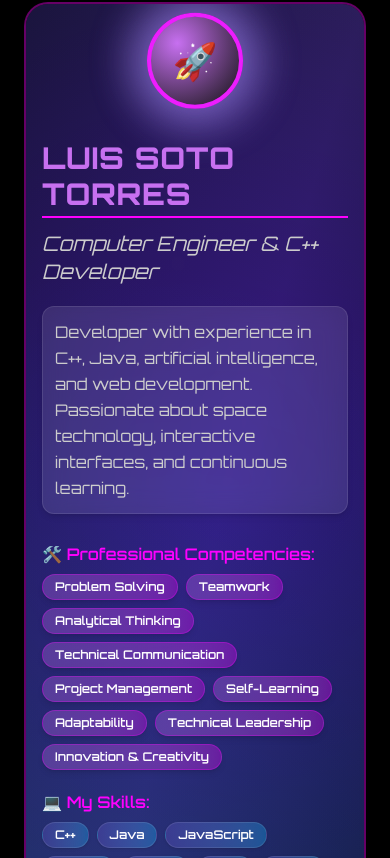
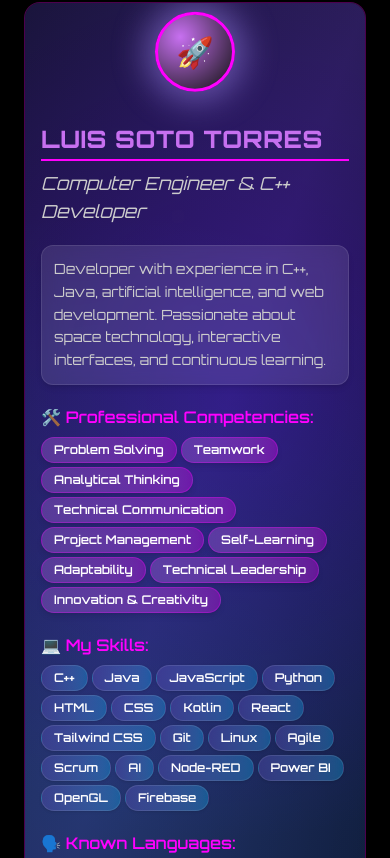
Before and after one commit to Luisotorres3/luisotorres3.github.io, a React (Vite) app: page / in a window 390 px wide. Shown: the part 866-1724 px from the top of the page. Built offline with nearby package versions, Linux system fonts and the light colour scheme.

Commit message:
(fix) bg in phone mode || updated CV

```diff
--- a/src/components/AboutMe.jsx
+++ b/src/components/AboutMe.jsx
@@ -24,21 +24,20 @@ const AboutMe = () => {
   return (
     <div
       id="about"
-      className="min-h-[400px] w-full flex items-center justify-center px-2 py-6 md:px-6 md:py-10 text-text transition-colors duration-500"
+      className="min-h-[400px] w-full flex items-center justify-center px-2 py-6 sm:px-4 sm:py-10 text-text transition-colors duration-500"
     >
       <motion.div
-        className="relative z-10 w-full max-w-4xl flex flex-col md:flex-row gap-6 md:gap-10 items-center border-2 border-accent/40 rounded-3xl p-4 md:p-8 shadow-2xl bg-white/10 backdrop-blur-2xl bg-clip-padding overflow-hidden"
+        className="relative z-10 w-full max-w-4xl flex flex-col sm:flex-row gap-6 sm:gap-10 items-center border border-accent/30 rounded-2xl p-4 sm:p-6 shadow-xl bg-white/10 backdrop-blur-xl bg-clip-padding overflow-hidden"
         initial={{ opacity: 0, y: 80 }}
         whileInView={{ opacity: 1, y: 0 }}
         transition={{ duration: 0.8 }}
       >
-        {/* Fondo galáctico SOLO en el div interior */}
+        {/* Fondo animado galáctico */}
         <div className="absolute inset-0 z-0 pointer-events-none">
           <div className="absolute inset-0 bg-gradient-to-br from-[#1a1440] via-[#2d1e60] to-[#0e0e2c] opacity-90" />
           <div className="absolute inset-0 bg-[radial-gradient(circle_at_60%_40%,rgba(80,0,255,0.25),transparent_70%)]" />
           <div className="absolute inset-0 bg-[radial-gradient(circle_at_20%_80%,rgba(0,200,255,0.15),transparent_70%)]" />
-          {/* Partículas */}
-          {[...Array(40)].map((_, i) => (
+          {[...Array(30)].map((_, i) => (
             <div
               key={i}
               className="absolute rounded-full bg-white/20 blur-sm animate-pulse"
@@ -53,15 +52,16 @@ const AboutMe = () => {
             />
           ))}
         </div>
-        {/* Avatar estilo nave */}
+
+        {/* Avatar */}
         <motion.div
-          className="w-24 h-24 md:w-40 md:h-40 rounded-full flex items-center justify-center shrink-0 relative"
+          className="w-20 h-20 sm:w-32 sm:h-32 rounded-full flex items-center justify-center shrink-0 relative"
           animate={{
             y: [0, -10, 0],
             boxShadow: [
-              "0 0 32px 8px #a78bfa55, 0 0 0 0 #38bdf855",
-              "0 0 48px 16px #a78bfa88, 0 0 0 0 #38bdf888",
-              "0 0 32px 8px #a78bfa55, 0 0 0 0 #38bdf855",
+              "0 0 24px 6px #a78bfa55, 0 0 0 0 #38bdf855",
+              "0 0 36px 12px #a78bfa88, 0 0 0 0 #38bdf888",
+              "0 0 24px 6px #a78bfa55, 0 0 0 0 #38bdf855",
             ],
           }}
           transition={{
@@ -73,40 +73,34 @@ const AboutMe = () => {
             background:
               "radial-gradient(circle at 30% 30%, var(--color-primary), #111)",
             borderRadius: "9999px",
-            border: "4px solid var(--color-accent)",
-            boxShadow: "0 0 32px 8px #a78bfa55, 0 0 0 0 #38bdf855",
+            border: "3px solid var(--color-accent)",
           }}
         >
-          <span className="text-4xl md:text-6xl font-extrabold text-background drop-shadow-glow">
+          <span className="text-3xl sm:text-5xl font-extrabold text-background drop-shadow-glow">
             🚀
           </span>
-          {/* Glow animado */}
-          <span
-            className="absolute inset-0 rounded-full pointer-events-none animate-pulse-slow"
-            style={{
-              boxShadow: "0 0 48px 16px #a78bfa55, 0 0 0 0 #38bdf855",
-            }}
-          />
         </motion.div>
 
-        {/* Consola de datos */}
-        <div className="w-full text-left relative z-10 flex flex-col gap-1 md:gap-2">
-          <h2 className="text-3xl md:text-4xl font-extrabold text-primary mb-2 tracking-wide uppercase border-b-2 border-accent inline-block pb-1">
+        {/* Contenido */}
+        <div className="w-full relative z-10 text-left flex flex-col gap-2">
+          <h2 className="text-2xl sm:text-3xl font-extrabold text-primary tracking-wide uppercase border-b-2 border-accent pb-1 inline-block">
             {t(aboutData.nameKey)}
           </h2>
-          <h3 className="text-xl md:text-2xl text-muted mb-4 italic">
+
+          <h3 className="text-lg sm:text-xl text-muted italic mb-3">
             {t(aboutData.titleKey)}
           </h3>
-          <p className="text-base text-muted mb-4 md:mb-6 leading-relaxed bg-white/10 p-3 md:p-4 rounded-xl shadow-md backdrop-blur-md border border-white/10">
+
+          <p className="text-sm sm:text-base text-muted leading-relaxed bg-white/10 p-3 rounded-xl shadow-md backdrop-blur-md border border-white/10 mb-3">
             {t(aboutData.descriptionKey)}
           </p>
 
           {/* Competencias */}
-          <div className="mt-2 md:mt-3">
+          <div>
             <h4 className="font-semibold text-accent mb-2 flex items-center gap-2">
               🛠️ {t("about.competencies.title", "Competencias Profesionales")}:
             </h4>
-            <div className="flex flex-wrap gap-2 mb-2">
+            <div className="flex flex-wrap gap-1 sm:gap-2 mb-3">
               {competencies.map((comp, idx) => (
                 <span
                   key={idx}
@@ -119,11 +113,11 @@ const AboutMe = () => {
           </div>
 
           {/* Habilidades técnicas */}
-          <div className="mt-2 md:mt-3">
+          <div>
             <h4 className="font-semibold text-accent mb-2 flex items-center gap-2">
               💻 {t("about.mySkills", "Habilidades Técnicas")}:
             </h4>
-            <div className="flex flex-wrap gap-2 mb-2">
+            <div className="flex flex-wrap gap-1 sm:gap-2 mb-3">
               {aboutData.skills.map((skill, idx) => (
                 <span
                   key={idx}
@@ -136,11 +130,11 @@ const AboutMe = () => {
           </div>
 
           {/* Idiomas */}
-          <div className="mt-2 md:mt-3">
-            <h4 className="font-semibold text-accent mb-1">
+          <div>
+            <h4 className="font-semibold text-accent mb-2">
               🗣️ {t("about.languages.title", "Idiomas conocidos")}:
             </h4>
-            <ul className="flex flex-wrap gap-2 mt-1">
+            <ul className="flex flex-wrap gap-1 sm:gap-2">
               {languages.map((lang, idx) => (
                 <li
                   key={idx}
--- a/src/components/Hero.jsx
+++ b/src/components/Hero.jsx
@@ -16,7 +16,7 @@ const Hero = () => {
       </div>
 
       {/* Contenido principal */}
-      <div className="relative z-10">
+      <div className="relative z-10 flex flex-col items-center justify-center text-center px-4">
         <h1 className="text-4xl md:text-6xl font-bold mb-4 drop-shadow-[0_0_20px_rgba(0,255,255,0.7)] text-transparent bg-clip-text bg-gradient-to-r from-cyan-400 via-blue-300 to-purple-500">
           {t("hero.title")}
         </h1>
--- a/src/index.css
+++ b/src/index.css
@@ -52,6 +52,10 @@ body {
   }
 
   .bg-background {
-    background-color: rgba(var(--bg-rgb), 0.9);
+    background-color: rgba(var(--color-background-rgb), 0.9);
+  }
+
+  .bg-background-mob {
+    background-color: rgba(var(--color-background-rgb), 1);
   }
 }
--- a/src/layouts/Footer.jsx
+++ b/src/layouts/Footer.jsx
@@ -17,7 +17,7 @@ const socialLinks = [
   },
   {
     name: "CV",
-    url: "/portfolio_luis/Luis_Soto_Torres_CV_English.pdf",
+    url: "/CV_Luis_Soto_Torres_English.pdf",
     icon: <FiFileText />,
   },
   {
@@ -49,7 +49,7 @@ const Footer = () => {
         {/* Portfolio versions */}
         <div className="flex justify-center gap-4 mb-8">
           <SimpleLink
-            href="https://luisotorres3.github.io/"
+            href="https://luisotorres3.github.io/portfolio_v1/"
             className="text-accent hover:text-primary transition-colors duration-300 flex items-center gap-2"
           >
             <span className="text-sm">{t("footer.portfolio_v1")}</span>
--- a/src/layouts/Header.jsx
+++ b/src/layouts/Header.jsx
@@ -33,7 +33,7 @@ const Header = () => {
     },
     {
       name: "CV",
-      url: "/portfolio_luis/Luis_Soto_Torres_CV_English.pdf",
+      url: "/CV_Luis_Soto_Torres_English.pdf",
       icon: <FiFileText className="text-2xl" />,
     },
     {
@@ -148,7 +148,7 @@ const Header = () => {
               animate={{ opacity: 1, y: 0 }}
               exit={{ opacity: 0, y: 20 }}
               transition={{ duration: 0.3, delay: 0.1 }}
-              className="relative h-[100dvh] flex flex-col items-center justify-center gap-12 text-primary text-center px-6 bg-background/90 backdrop-blur-md z-40"
+              className="relative h-[100dvh] flex flex-col items-center justify-center gap-12 text-primary text-center px-6 bg-background-mob backdrop-blur-md z-40"
             >
               {sections.map((section, index) => (
                 <motion.div
```
Also changed, not shown: 2 other files (tests, documents, lock files or other folders).
